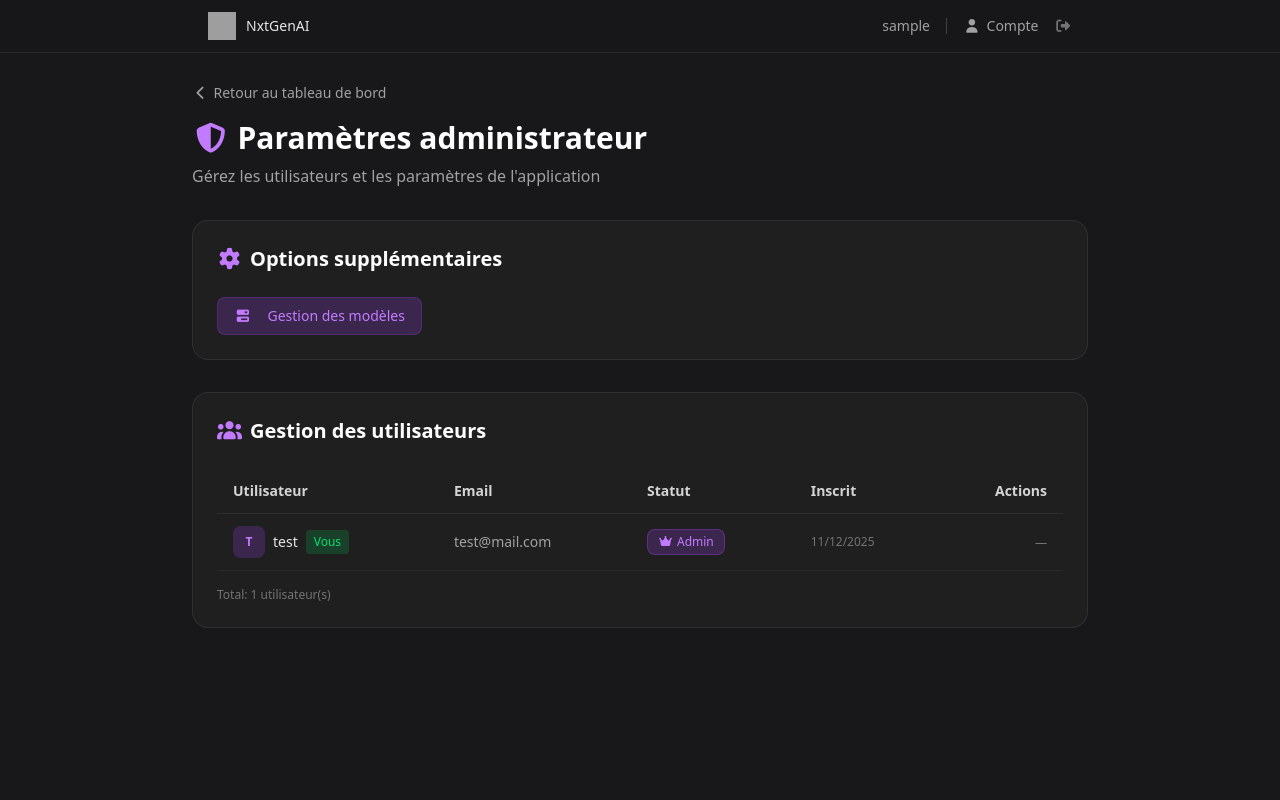
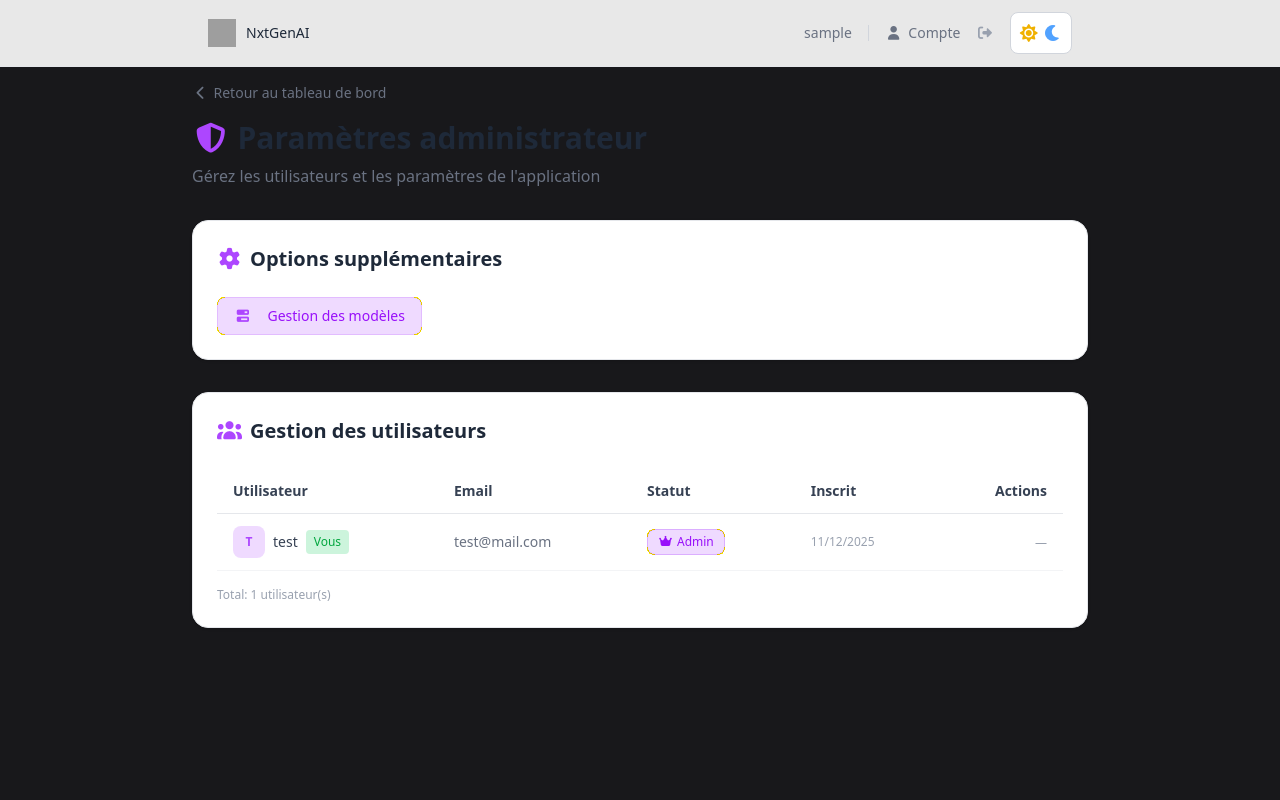
Before and after one commit to scorpion7slayer/NxtAIGen, a PHP site: page /NxtGenAI/admin/settings.php in a window 1280 px wide. Run offline with PHP 8.4, Linux system fonts and the light colour scheme; the visitor is signed in with stand-in values (Sample User, id 1); data comes from the database, SQL or seed files in the repository; some libraries are stand-ins or nearby versions; some web fonts are replaced; grey boxes are pictures that could not be loaded.

Commit message:
feat: add typing indicator and cancel badge to streaming responses; enhance dashboard and settings UI with improved styling

```diff
--- a/admin/settings.php
+++ b/admin/settings.php
@@ -93,7 +93,7 @@
 }
 ?>
 <!DOCTYPE html>
-<html lang="fr">
+<html lang="fr" class="dark">
 
 <head>
   <meta charset="UTF-8" />
@@ -102,6 +102,8 @@
   <link rel="stylesheet" href="https://cdnjs.cloudflare.com/ajax/libs/font-awesome/7.0.1/css/all.min.css" crossorigin="anonymous" referrerpolicy="no-referrer" />
   <title>Paramètres Admin - NxtGenAI</title>
   <script src="https://cdn.jsdelivr.net/npm/@tailwindcss/browser@4"></script>
+  <!-- Theme Manager -->
+  <script src="../assets/js/theme.js"></script>
   <style>
     @font-face {
       font-family: 'TikTok Sans';
@@ -137,32 +139,50 @@
       font-family: 'TikTok Sans', system-ui, sans-serif;
     }
 
+    /* Light mode background */
     body {
+      background-color: #f8fafc;
+    }
+
+    /* Dark mode background */
+    .dark body {
       background-color: oklch(21% 0.006 285.885);
     }
 
     ::selection {
+      background: #d1d5db;
+    }
+
+    .dark ::selection {
       background: #404040;
     }
   </style>
 </head>
 
-<body class="min-h-screen text-neutral-400">
-  <header class="fixed top-0 left-0 right-0 z-50 bg-[oklch(21%_0.006_285.885)]/90 backdrop-blur-md border-b border-neutral-700/50">
+<body class="min-h-screen text-gray-600 dark:text-neutral-400">
+  <header class="fixed top-0 left-0 right-0 z-50 bg-white/90 dark:bg-[oklch(21%_0.006_285.885)]/90 backdrop-blur-md border-b border-gray-200 dark:border-neutral-700/50">
     <div class="max-w-4xl mx-auto px-4 py-3 flex items-center justify-between">
-      <a href="../index.php" class="flex items-center gap-2.5 text-sm font-medium text-neutral-200 hover:text-white transition-colors">
+      <a href="../index.php" class="flex items-center gap-2.5 text-sm font-medium text-gray-800 dark:text-neutral-200 hover:text-gray-900 dark:hover:text-white transition-colors">
         <img src="../assets/images/logo.svg" alt="NxtGenAI" class="w-7 h-7" />
         <span>NxtGenAI</span>
       </a>
       <nav class="flex items-center gap-4">
-        <span class="text-sm text-neutral-400"><?php echo htmlspecialchars($_SESSION['username'], ENT_QUOTES, 'UTF-8'); ?></span>
-        <div class="w-px h-4 bg-neutral-700"></div>
-        <a href="../zone_membres/dashboard.php" class="text-sm text-neutral-400 hover:text-green-400 transition-colors">
+        <span class="text-sm text-gray-500 dark:text-neutral-400"><?php echo htmlspecialchars($_SESSION['username'], ENT_QUOTES, 'UTF-8'); ?></span>
+        <div class="w-px h-4 bg-gray-300 dark:bg-neutral-700"></div>
+        <a href="../zone_membres/dashboard.php" class="text-sm text-gray-500 dark:text-neutral-400 hover:text-green-600 dark:hover:text-green-400 transition-colors">
           <i class="fa-solid fa-user mr-1.5"></i>Compte
         </a>
-        <a href="../zone_membres/logout.php" class="text-sm text-neutral-500 hover:text-red-400 transition-colors">
+        <a href="../zone_membres/logout.php" class="text-sm text-gray-400 dark:text-neutral-500 hover:text-red-500 dark:hover:text-red-400 transition-colors">
           <i class="fa-solid fa-sign-out-alt"></i>
         </a>
+        <!-- Bouton basculer thème -->
+        <button
+          data-theme-toggle
+          class="p-2 rounded-lg border border-gray-300 dark:border-neutral-700/50 bg-white dark:bg-neutral-800 hover:bg-gray-100 dark:hover:bg-neutral-700/50 text-gray-500 dark:text-neutral-400 transition-colors cursor-pointer"
+          title="Changer de thème">
+          <i class="fa-solid fa-sun theme-icon-sun hidden text-yellow-500"></i>
+          <i class="fa-solid fa-moon theme-icon-moon text-blue-400"></i>
+        </button>
       </nav>
     </div>
   </header>
@@ -170,13 +190,13 @@
   <main class="pt-20 pb-10 min-h-screen px-4">
     <div class="max-w-4xl mx-auto">
       <div class="mb-8">
-        <a href="../zone_membres/dashboard.php" class="text-sm text-neutral-400 hover:text-green-400 transition-colors">
+        <a href="../zone_membres/dashboard.php" class="text-sm text-gray-500 dark:text-neutral-400 hover:text-green-600 dark:hover:text-green-400 transition-colors">
           <i class="fa-solid fa-chevron-left mr-1"></i>Retour au tableau de bord
         </a>
-        <h1 class="text-3xl font-bold text-white mt-4 mb-2">
-          <i class="fa-solid fa-shield-halved text-purple-400 mr-2"></i>Paramètres administrateur
+        <h1 class="text-3xl font-bold text-gray-800 dark:text-white mt-4 mb-2">
+          <i class="fa-solid fa-shield-halved text-purple-500 dark:text-purple-400 mr-2"></i>Paramètres administrateur
         </h1>
-        <p class="text-neutral-400">Gérez les utilisateurs et les paramètres de l'application</p>
+        <p class="text-gray-500 dark:text-neutral-400">Gérez les utilisateurs et les paramètres de l'application</p>
       </div>
 
       <?php if (!empty($message)): ?>
@@ -193,84 +213,84 @@
         </div>
       <?php endif; ?>
       <!-- option admin supplémentaires -->
-      <div class="bg-neutral-800/50 border border-neutral-700/50 rounded-2xl p-6 mb-8">
-        <h2 class="text-xl font-semibold text-white mb-6">
-          <i class="fa-solid fa-gear text-purple-400 mr-2"></i>Options supplémentaires
+      <div class="bg-white dark:bg-neutral-800/50 border border-gray-200 dark:border-neutral-700/50 rounded-2xl p-6 mb-8 shadow-sm dark:shadow-none">
+        <h2 class="text-xl font-semibold text-gray-800 dark:text-white mb-6">
+          <i class="fa-solid fa-gear text-purple-500 dark:text-purple-400 mr-2"></i>Options supplémentaires
         </h2>
-        <a href="models_manager.php" class="inline-flex items-center gap-2 px-4 py-2 bg-purple-500/20 hover:bg-purple-500/30 border border-purple-500/20 rounded-lg text-sm text-purple-400 font-medium transition-colors">
-          <i class="fa-solid fa-bars-progress text-purple-400 mr-2"></i>Gestion des modèles
+        <a href="models_manager.php" class="inline-flex items-center gap-2 px-4 py-2 bg-purple-500/20 hover:bg-purple-500/30 border border-purple-500/20 rounded-lg text-sm text-purple-600 dark:text-purple-400 font-medium transition-colors">
+          <i class="fa-solid fa-bars-progress text-purple-500 dark:text-purple-400 mr-2"></i>Gestion des modèles
         </a>
 
       </div>
       <!-- Tableau des utilisateurs -->
-      <div class="bg-neutral-800/50 border border-neutral-700/50 rounded-2xl p-6">
-        <h2 class="text-xl font-semibold text-white mb-6">
-          <i class="fa-solid fa-users text-purple-400 mr-2"></i>Gestion des utilisateurs
+      <div class="bg-white dark:bg-neutral-800/50 border border-gray-200 dark:border-neutral-700/50 rounded-2xl p-6 shadow-sm dark:shadow-none">
+        <h2 class="text-xl font-semibold text-gray-800 dark:text-white mb-6">
+          <i class="fa-solid fa-users text-purple-500 dark:text-purple-400 mr-2"></i>Gestion des utilisateurs
         </h2>
 
         <?php if (empty($users)): ?>
-          <p class="text-neutral-400 text-center py-8">Aucun utilisateur trouvé.</p>
+          <p class="text-gray-500 dark:text-neutral-400 text-center py-8">Aucun utilisateur trouvé.</p>
         <?php else: ?>
           <div class="overflow-x-auto">
             <table class="w-full text-sm">
               <thead>
-                <tr class="border-b border-neutral-700/50">
-                  <th class="text-left py-3 px-4 font-semibold text-neutral-300">Utilisateur</th>
-                  <th class="text-left py-3 px-4 font-semibold text-neutral-300">Email</th>
-                  <th class="text-left py-3 px-4 font-semibold text-neutral-300">Statut</th>
-                  <th class="text-left py-3 px-4 font-semibold text-neutral-300">Inscrit</th>
-                  <th class="text-right py-3 px-4 font-semibold text-neutral-300">Actions</th>
+                <tr class="border-b border-gray-200 dark:border-neutral-700/50">
+                  <th class="text-left py-3 px-4 font-semibold text-gray-700 dark:text-neutral-300">Utilisateur</th>
+                  <th class="text-left py-3 px-4 font-semibold text-gray-700 dark:text-neutral-300">Email</th>
+                  <th class="text-left py-3 px-4 font-semibold text-gray-700 dark:text-neutral-300">Statut</th>
+                  <th class="text-left py-3 px-4 font-semibold text-gray-700 dark:text-neutral-300">Inscrit</th>
+                  <th class="text-right py-3 px-4 font-semibold text-gray-700 dark:text-neutral-300">Actions</th>
                 </tr>
               </thead>
               <tbody>
                 <?php foreach ($users as $user): ?>
-                  <tr class="border-b border-neutral-700/30 hover:bg-neutral-700/20 transition-colors">
+                  <tr class="border-b border-gray-100 dark:border-neutral-700/30 hover:bg-gray-50 dark:hover:bg-neutral-700/20 transition-colors">
                     <td class="py-3 px-4">
                       <div class="flex items-center gap-2">
-                        <div class="w-8 h-8 rounded-lg bg-purple-500/20 flex items-center justify-center text-xs font-semibold text-purple-400">
+                        <div class="w-8 h-8 rounded-lg bg-purple-500/20 flex items-center justify-center text-xs font-semibold text-purple-500 dark:text-purple-400">
                           <?php echo strtoupper(substr($user['username'], 0, 1)); ?>
                         </div>
-                        <span class="text-neutral-200 font-medium"><?php echo htmlspecialchars($user['username'], ENT_QUOTES, 'UTF-8'); ?></span>
+                        <span class="text-gray-700 dark:text-neutral-200 font-medium"><?php echo htmlspecialchars($user['username'], ENT_QUOTES, 'UTF-8'); ?></span>
                         <?php if ($user['id'] == $_SESSION['user_id']): ?>
-                          <span class="text-xs px-2 py-1 bg-green-500/20 text-green-400 rounded">Vous</span>
+                          <span class="text-xs px-2 py-1 bg-green-500/20 text-green-600 dark:text-green-400 rounded">Vous</span>
                         <?php endif; ?>
                       </div>
                     </td>
-                    <td class="py-3 px-4 text-neutral-400">
+                    <td class="py-3 px-4 text-gray-500 dark:text-neutral-400">
                       <?php echo htmlspecialchars($user['email'] ?? 'N/A', ENT_QUOTES, 'UTF-8'); ?>
                     </td>
                     <td class="py-3 px-4">
                       <?php if ($user['is_admin']): ?>
-                        <span class="inline-flex items-center gap-1 px-2.5 py-1 bg-purple-500/20 border border-purple-500/30 rounded-lg text-xs text-purple-400 font-medium">
+                        <span class="inline-flex items-center gap-1 px-2.5 py-1 bg-purple-500/20 border border-purple-500/30 rounded-lg text-xs text-purple-600 dark:text-purple-400 font-medium">
                           <i class="fa-solid fa-crown"></i>Admin
                         </span>
                       <?php else: ?>
-                        <span class="inline-flex items-center gap-1 px-2.5 py-1 bg-neutral-700/50 border border-neutral-600/30 rounded-lg text-xs text-neutral-400 font-medium">
+                        <span class="inline-flex items-center gap-1 px-2.5 py-1 bg-gray-200 dark:bg-neutral-700/50 border border-gray-300 dark:border-neutral-600/30 rounded-lg text-xs text-gray-600 dark:text-neutral-400 font-medium">
                           <i class="fa-solid fa-user"></i>Utilisateur
                         </span>
                       <?php endif; ?>
                     </td>
-                    <td class="py-3 px-4 text-neutral-500 text-xs">
+                    <td class="py-3 px-4 text-gray-400 dark:text-neutral-500 text-xs">
                       <?php echo date('d/m/Y', strtotime($user['created_at'])); ?>
                     </td>
                     <td class="py-3 px-4 text-right">
                       <?php if ($user['id'] != $_SESSION['user_id']): ?>
                         <div class="flex items-center justify-end gap-2">
-                          <button type="button" class="px-3 py-1 bg-purple-500/20 hover:bg-purple-500/30 border border-purple-500/20 rounded-lg text-xs text-purple-400 transition-colors"
+                          <button type="button" class="px-3 py-1 bg-purple-500/20 hover:bg-purple-500/30 border border-purple-500/20 rounded-lg text-xs text-purple-600 dark:text-purple-400 transition-colors cursor-pointer"
                             onclick="openConfirmModal('toggle_admin', <?php echo $user['id']; ?>, '<?php echo $user['is_admin'] ? 'Rétrograder' : 'Promouvoir'; ?> cet utilisateur ?', '<?php echo htmlspecialchars($user['username'], ENT_QUOTES, 'UTF-8'); ?>')">
                             <?php echo $user['is_admin'] ? 'Rétrograder' : 'Promouvoir'; ?>
                           </button>
-                          <button type="button" class="px-3 py-1 bg-amber-500/20 hover:bg-amber-500/30 border border-amber-500/20 rounded-lg text-xs text-amber-400 transition-colors"
+                          <button type="button" class="px-3 py-1 bg-amber-500/20 hover:bg-amber-500/30 border border-amber-500/20 rounded-lg text-xs text-amber-600 dark:text-amber-400 transition-colors cursor-pointer"
                             onclick="openResetModal(<?php echo $user['id']; ?>, '<?php echo htmlspecialchars($user['username'], ENT_QUOTES, 'UTF-8'); ?>')">
                             Réinitialiser MDP
                           </button>
-                          <button type="button" class="px-3 py-1 bg-red-500/20 hover:bg-red-500/30 border border-red-500/20 rounded-lg text-xs text-red-400 transition-colors"
+                          <button type="button" class="px-3 py-1 bg-red-500/20 hover:bg-red-500/30 border border-red-500/20 rounded-lg text-xs text-red-500 dark:text-red-400 transition-colors cursor-pointer"
                             onclick="openConfirmModal('delete_user', <?php echo $user['id']; ?>, 'Êtes-vous sûr ? Cette action est irréversible.', '<?php echo htmlspecialchars($user['username'], ENT_QUOTES, 'UTF-8'); ?>')">
                             Supprimer
                           </button>
                         </div>
                       <?php else: ?>
-                        <span class="text-xs text-neutral-500">—</span>
+                        <span class="text-xs text-gray-400 dark:text-neutral-500">—</span>
                       <?php endif; ?>
                     </td>
                   </tr>
@@ -278,7 +298,7 @@
               </tbody>
             </table>
           </div>
-          <p class="text-xs text-neutral-500 mt-4">Total: <?php echo count($users); ?> utilisateur(s)</p>
+          <p class="text-xs text-gray-400 dark:text-neutral-500 mt-4">Total: <?php echo count($users); ?> utilisateur(s)</p>
         <?php endif; ?>
       </div>
     </div>
@@ -286,12 +306,12 @@
 
   <!-- Modal de confirmation -->
   <div id="confirmModal" class="fixed inset-0 bg-black/50 backdrop-blur-sm flex items-center justify-center z-50 hidden">
-    <div class="bg-neutral-800/95 border border-neutral-700/50 rounded-3xl p-8 w-full max-w-sm mx-4 shadow-2xl">
+    <div class="bg-white dark:bg-neutral-800/95 border border-gray-200 dark:border-neutral-700/50 rounded-3xl p-8 w-full max-w-sm mx-4 shadow-2xl">
       <div class="flex items-center justify-center w-12 h-12 rounded-full bg-amber-500/20 mb-6">
-        <i class="fa-solid fa-exclamation text-amber-400 text-lg"></i>
+        <i class="fa-solid fa-exclamation text-amber-500 dark:text-amber-400 text-lg"></i>
       </div>
-      <h3 class="text-xl font-semibold text-white mb-2" id="confirmTitle">Confirmation</h3>
-      <p class="text-neutral-400 mb-8" id="confirmMessage">Êtes-vous sûr ?</p>
+      <h3 class="text-xl font-semibold text-gray-800 dark:text-white mb-2" id="confirmTitle">Confirmation</h3>
+      <p class="text-gray-500 dark:text-neutral-400 mb-8" id="confirmMessage">Êtes-vous sûr ?</p>
 
       <form method="POST" id="confirmForm" style="display: none;">
         <input type="hidden" name="action" id="confirmAction">
@@ -299,10 +319,10 @@
       </form>
 
       <div class="flex gap-3">
-        <button type="button" class="flex-1 px-4 py-2.5 bg-neutral-700/50 hover:bg-neutral-700 border border-neutral-600/30 rounded-xl text-sm text-neutral-300 font-medium transition-colors" onclick="closeConfirmModal()">
+        <button type="button" class="flex-1 px-4 py-2.5 bg-gray-200 dark:bg-neutral-700/50 hover:bg-gray-300 dark:hover:bg-neutral-700 border border-gray-300 dark:border-neutral-600/30 rounded-xl text-sm text-gray-700 dark:text-neutral-300 font-medium transition-colors cursor-pointer" onclick="closeConfirmModal()">
           <i class="fa-solid fa-times mr-2"></i>Annuler
         </button>
-        <button type="button" class="flex-1 px-4 py-2.5 bg-gradient-to-r from-amber-600 to-amber-500 hover:from-amber-500 hover:to-amber-400 rounded-xl text-sm text-white font-medium transition-colors shadow-lg" onclick="submitConfirm()">
+        <button type="button" class="flex-1 px-4 py-2.5 bg-gradient-to-r from-amber-600 to-amber-500 hover:from-amber-500 hover:to-amber-400 rounded-xl text-sm text-white font-medium transition-colors shadow-lg cursor-pointer" onclick="submitConfirm()">
           <i class="fa-solid fa-check mr-2"></i>Confirmer
         </button>
       </div>
@@ -311,29 +331,29 @@
 
   <!-- Modal de réinitialisation du mot de passe -->
   <div id="resetModal" class="fixed inset-0 bg-black/50 backdrop-blur-sm flex items-center justify-center z-50 hidden">
-    <div class="bg-neutral-800/95 border border-neutral-700/50 rounded-3xl p-8 w-full max-w-sm mx-4 shadow-2xl">
+    <div class="bg-white dark:bg-neutral-800/95 border border-gray-200 dark:border-neutral-700/50 rounded-3xl p-8 w-full max-w-sm mx-4 shadow-2xl">
       <div class="flex items-center justify-center w-12 h-12 rounded-full bg-blue-500/20 mb-6">
-        <i class="fa-solid fa-key text-blue-400 text-lg"></i>
+        <i class="fa-solid fa-key text-blue-500 dark:text-blue-400 text-lg"></i>
       </div>
-      <h3 class="text-xl font-semibold text-white mb-2">Réinitialiser le mot de passe</h3>
-      <p class="text-neutral-400 mb-6">Utilisateur: <span id="resetUsername" class="font-semibold text-neutral-200"></span></p>
+      <h3 class="text-xl font-semibold text-gray-800 dark:text-white mb-2">Réinitialiser le mot de passe</h3>
+      <p class="text-gray-500 dark:text-neutral-400 mb-6">Utilisateur: <span id="resetUsername" class="font-semibold text-gray-700 dark:text-neutral-200"></span></p>
 
       <form method="POST" id="resetForm">
         <input type="hidden" name="action" value="reset_password">
         <input type="hidden" name="user_id" id="resetUserId">
 
         <div class="mb-6">
-          <label for="newPassword" class="block text-sm font-medium text-neutral-300 mb-2">Nouveau mot de passe</label>
+          <label for="newPassword" class="block text-sm font-medium text-gray-700 dark:text-neutral-300 mb-2">Nouveau mot de passe</label>
           <input type="password" id="newPassword" name="new_password" required
-            class="w-full px-4 py-2.5 bg-neutral-700/50 border border-neutral-600/30 rounded-xl text-white placeholder-neutral-500 focus:outline-none focus:border-blue-500/50 focus:ring-2 focus:ring-blue-500/20 transition-all"
+            class="w-full px-4 py-2.5 bg-gray-50 dark:bg-neutral-700/50 border border-gray-300 dark:border-neutral-600/30 rounded-xl text-gray-800 dark:text-white placeholder-gray-400 dark:placeholder-neutral-500 focus:outline-none focus:border-blue-500/50 focus:ring-2 focus:ring-blue-500/20 transition-all"
             placeholder="Entrez le nouveau mot de passe">
         </div>
 
         <div class="flex gap-3">
-          <button type="button" class="flex-1 px-4 py-2.5 bg-neutral-700/50 hover:bg-neutral-700 border border-neutral-600/30 rounded-xl text-sm text-neutral-300 font-medium transition-colors" onclick="closeResetModal()">
+          <button type="button" class="flex-1 px-4 py-2.5 bg-gray-200 dark:bg-neutral-700/50 hover:bg-gray-300 dark:hover:bg-neutral-700 border border-gray-300 dark:border-neutral-600/30 rounded-xl text-sm text-gray-700 dark:text-neutral-300 font-medium transition-colors cursor-pointer" onclick="closeResetModal()">
             <i class="fa-solid fa-times mr-2"></i>Annuler
           </button>
-          <button type="submit" class="flex-1 px-4 py-2.5 bg-gradient-to-r from-blue-600 to-blue-500 hover:from-blue-500 hover:to-blue-400 rounded-xl text-sm text-white font-medium transition-colors shadow-lg">
+          <button type="submit" class="flex-1 px-4 py-2.5 bg-gradient-to-r from-blue-600 to-blue-500 hover:from-blue-500 hover:to-blue-400 rounded-xl text-sm text-white font-medium transition-colors shadow-lg cursor-pointer">
             <i class="fa-solid fa-check mr-2"></i>Réinitialiser
           </button>
         </div>
```
Also changed, not shown: admin/models_manager.php (+68 -4 lines), index.php (+137 -44 lines), zone_membres/dashboard.php (+14 -14 lines), zone_membres/settings.php (+31 -31 lines).
